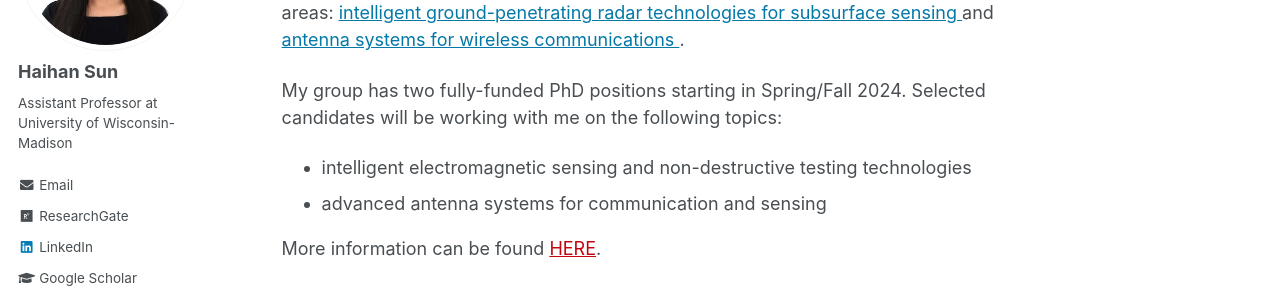
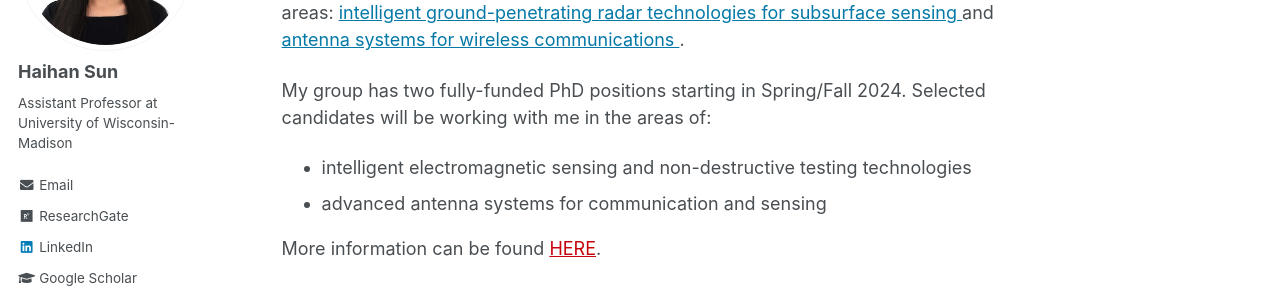
Before and after one commit to Haihan-Sun/Haihan-Sun.github.io, a Jekyll site: the page built from _pages/about.md, in a window 1280 px wide and 900 px high. Shown: the part 242-542 px from the top of the window. Built offline with Jekyll 4.4.1, drawn with Linux system fonts in a browser that asks for light colours.

Commit message:
Update about.md

```diff
--- a/_pages/about.md
+++ b/_pages/about.md
@@ -18,7 +18,7 @@ redirect_from:
 <br>
 Hi! I'm Haihan Sun, an Assistant Professor at the University of Wisconsin-Madison. My research interests lie in applied electromagnetics, with a particular emphasis on two main areas: <a href="https://haihan-sun.github.io/GPR/"  style="color:#0479a8"> intelligent ground-penetrating radar technologies for subsurface sensing </a> and <a href="https://haihan-sun.github.io/BSA/"  style="color:#0479a8"> antenna systems for wireless communications </a>. <br>
 
-My group has two fully-funded PhD positions starting in Spring/Fall 2024. Selected candidates will be working with me on the following topics:
+My group has two fully-funded PhD positions starting in Spring/Fall 2024. Selected candidates will be working with me in the areas of:
 - intelligent electromagnetic sensing and non-destructive testing technologies
 - advanced antenna systems for communication and sensing
 
```
